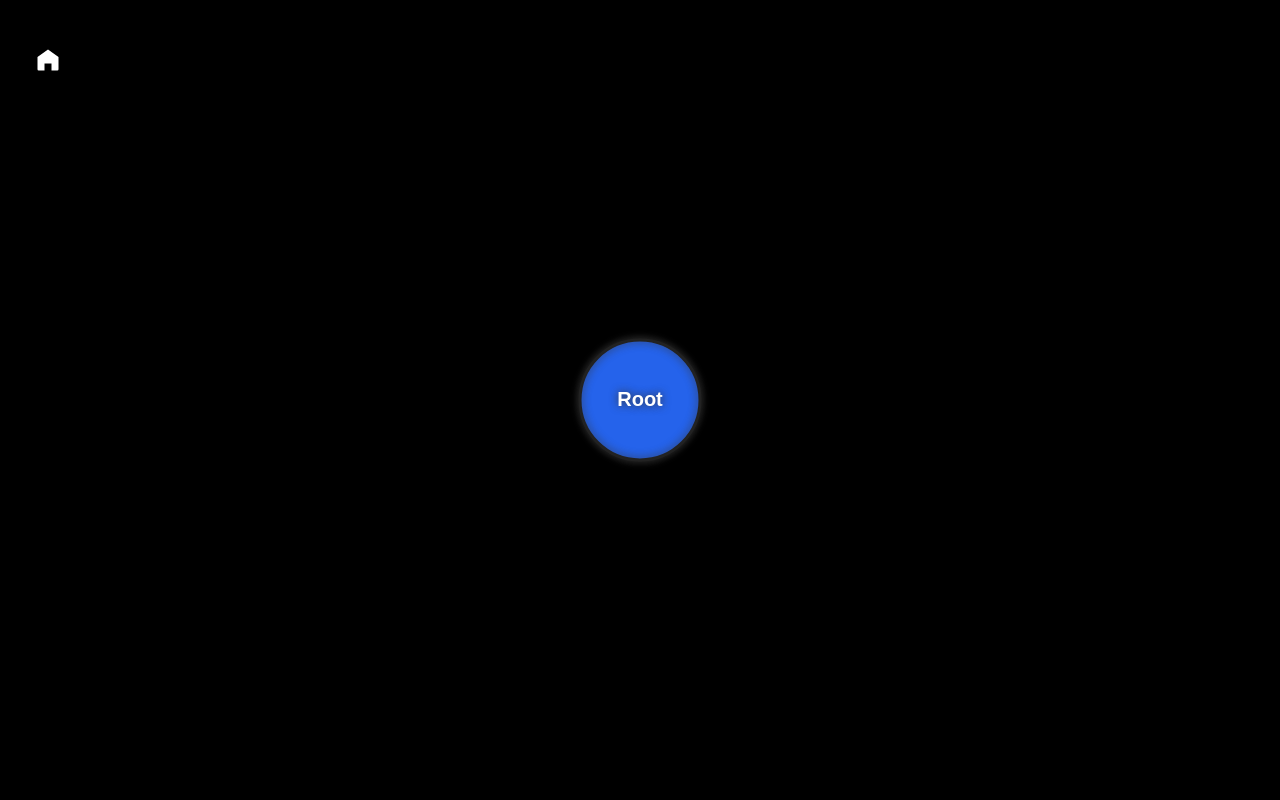
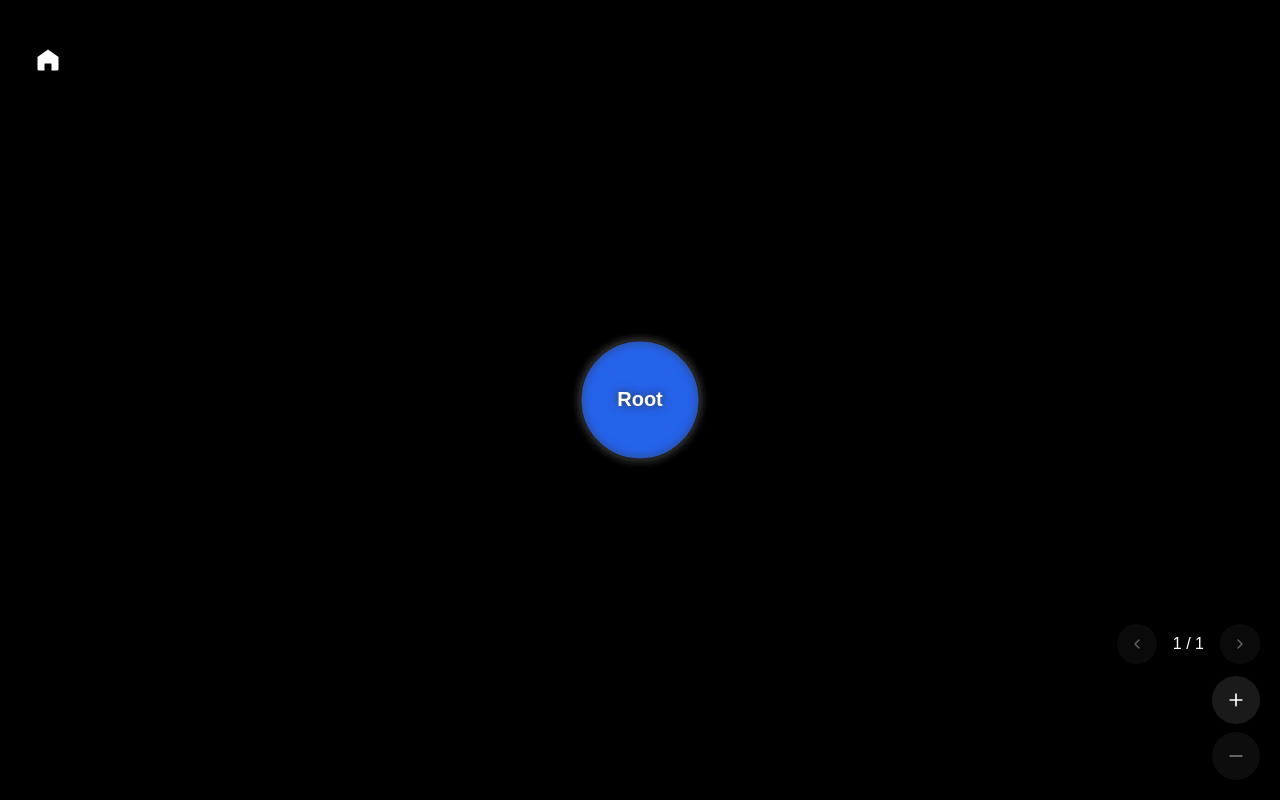
Before and after one commit to aniket4518/visualli.ai, a Next.js app: page / in a window 1280 px wide. Built offline with nearby package versions, Linux system fonts and the light colour scheme.

Commit message:
added the required feature

```diff
--- a/components/a-iflowchart.tsx
+++ b/components/a-iflowchart.tsx
@@ -37,6 +37,11 @@ export default function AiFlowchart({ tree }: { tree: FlowNode }) {
 	const [childrenScale, setChildrenScale] = useState(0)
 	const [childrenFade, setChildrenFade] = useState(0)
 	const [showChildren, setShowChildren] = useState(false)
+	const [zoomLevel, setZoomLevel] = useState<number>(0) // NEW: track zoom level (0 = only root layer visible). Each level visually doubles scale.
+
+	// NEW: track which visible node is focused (for choosing which branch to drill)
+	const [focusedIndex, setFocusedIndex] = useState<number>(0)
+	const focusedId = nodes[focusedIndex]?.id ?? null
 
 	// Find node by id within passed tree
 	function findNodeById(node: FlowNode | null, id: string): FlowNode | null {
@@ -51,7 +56,7 @@ export default function AiFlowchart({ tree }: { tree: FlowNode }) {
 		return null
 	}
 
-	// Path root id
+	// Path root -> id
 	function getNodePath(node: FlowNode, id: string, path: FlowNode[] = []): FlowNode[] {
 		if (!node) return []
 		if (node.id === id) return [...path, node]
@@ -74,6 +79,7 @@ export default function AiFlowchart({ tree }: { tree: FlowNode }) {
 		return node ? node.color : "#000"
 	}
 
+	// Compute nodes to show
 	function getNodesToShow(): FlowNode[] {
 		const canvas = canvasRef.current
 		if (!canvas) return []
@@ -82,6 +88,7 @@ export default function AiFlowchart({ tree }: { tree: FlowNode }) {
 		const centerX = width / 2
 		const centerY = height / 2
 
+		// root view
 		if (!selectedId && (!currentNode || currentNode.id === tree.id)) {
 			return [{ ...tree, x: centerX, y: centerY }]
 		}
@@ -89,9 +96,14 @@ export default function AiFlowchart({ tree }: { tree: FlowNode }) {
 		const nodeToCheck = selectedId ? findNodeById(tree, selectedId) : currentNode
 		if (!nodeToCheck) return [{ ...tree, x: centerX, y: centerY }]
 
+		// If node has children -> show them
 		if (nodeToCheck.children && nodeToCheck.children.length > 0) {
 			const count = nodeToCheck.children.length
-			const spacing = 200
+			// RESPONSIVE spacing: spread across canvas but keep a reasonable min gap
+			const maxSpacing = 300
+			const minSpacing = 120
+			const available = Math.max(width - 200, 400)
+			const spacing = Math.max(minSpacing, Math.min(maxSpacing, available / Math.max(1, count)))
 			return nodeToCheck.children.map((c, i) => ({
 				...c,
 				x: centerX + (i - (count - 1) / 2) * spacing,
@@ -99,13 +111,16 @@ export default function AiFlowchart({ tree }: { tree: FlowNode }) {
 			}))
 		}
 
-		// Otherwise show parent's children (siblings)
+		// Otherwise show parent's children (siblings),
 		const path = getNodePath(tree, nodeToCheck.id)
 		if (path.length >= 2) {
 			const parent = path[path.length - 2]
 			if (parent.children && parent.children.length > 0) {
 				const count = parent.children.length
-				const spacing = 200
+				const maxSpacing = 300
+				const minSpacing = 120
+				const available = Math.max(width - 200, 400)
+				const spacing = Math.max(minSpacing, Math.min(maxSpacing, available / Math.max(1, count)))
 				return parent.children.map((c, i) => ({
 					...c,
 					x: centerX + (i - (count - 1) / 2) * spacing,
@@ -114,10 +129,11 @@ export default function AiFlowchart({ tree }: { tree: FlowNode }) {
 			}
 		}
 
+		// Fallback to root
 		return [{ ...tree, x: centerX, y: centerY }]
 	}
 
-	// Draw single
+	// Draw single node (highlight if focused / selected)
 	function drawNode(ctx: CanvasRenderingContext2D, node: FlowNode, nodeScale = 1, nodeFade = 1) {
 		const radius = 60 * nodeScale
 		ctx.save()
@@ -128,9 +144,32 @@ export default function AiFlowchart({ tree }: { tree: FlowNode }) {
 		ctx.shadowColor = "#333"
 		ctx.shadowBlur = 8
 		ctx.fill()
-		ctx.lineWidth = 3
-		ctx.strokeStyle = "#222"
-		ctx.stroke()
+
+		// Only the selected node shows a white outer border.
+		// Focused node (focusedId) no longer receives a white border to avoid always-highlighting the first node.
+		if (selectedId === node.id) {
+			// outer white ring
+			ctx.beginPath()
+			ctx.arc(node.x!, node.y!, radius + 6, 0, 2 * Math.PI)
+			ctx.lineWidth = 6
+			ctx.strokeStyle = "#fff"
+			ctx.stroke()
+
+			// inner separator stroke
+			ctx.beginPath()
+			ctx.arc(node.x!, node.y!, radius, 0, 2 * Math.PI)
+			ctx.lineWidth = 3
+			ctx.strokeStyle = "#222"
+			ctx.stroke()
+		} else {
+			// default border for non-selected nodes
+			ctx.beginPath()
+			ctx.arc(node.x!, node.y!, radius, 0, 2 * Math.PI)
+			ctx.lineWidth = 3
+			ctx.strokeStyle = "#222"
+			ctx.stroke()
+		}
+
 		ctx.globalAlpha = 1
 		ctx.fillStyle = "#fff"
 		ctx.font = `bold ${20 * nodeScale}px sans-serif`
@@ -142,11 +181,13 @@ export default function AiFlowchart({ tree }: { tree: FlowNode }) {
 
 	// Update visible nodes when selection/current changes
 	useEffect(() => {
-		setNodes(getNodesToShow())
-
+		const next = getNodesToShow()
+		setNodes(next)
+		// reset focused index when visible nodes change
+		setFocusedIndex(0)
 	}, [canvasRef.current, currentNode, selectedId, tree])
 
-	// Resize canvas
+	// Resize canvas backing store
 	useEffect(() => {
 		const canvas = canvasRef.current
 		if (!canvas) return
@@ -160,6 +201,7 @@ export default function AiFlowchart({ tree }: { tree: FlowNode }) {
 		return () => window.removeEventListener("resize", setSize)
 	}, [tree])
 
+	// Simple animation control (kept)
 	useEffect(() => {
 		if (!animating) return
 		let frame = 0
@@ -184,6 +226,9 @@ export default function AiFlowchart({ tree }: { tree: FlowNode }) {
 		}
 		animate()
 	}, [animating])
+
+	// Draw loop — apply global visual zoom based on zoomLevel, but only when zoomLevel
+	// exceeds the baseline for the currently reached layer (so nodes start at scale 1 when reached).
 	useEffect(() => {
 		const canvas = canvasRef.current
 		if (!canvas) return
@@ -191,7 +236,16 @@ export default function AiFlowchart({ tree }: { tree: FlowNode }) {
 		if (!ctx) return
 		ctx.clearRect(0, 0, canvas.width, canvas.height)
 
+		// Determine base level for the current view:
+		// - if a node is selected (we're viewing its children) use that node's level
+		// - otherwise use currentNode.level
+		const selectedNode = selectedId ? findNodeById(tree, selectedId) : null
+		const baseLevel = selectedNode ? selectedNode.level : currentNode?.level ?? 0
 
+		// multiplier applies only when zoomLevel goes beyond (baseLevel + 1).
+		const computeMultiplier = () => Math.pow(2, Math.max(0, zoomLevel - (baseLevel + 1)))
+
+		// When selectedId (forward animation) we draw selected node centered + animating children
 		if (selectedId && !showChildren) {
 			const width = canvas.width
 			const height = canvas.height
@@ -199,90 +253,30 @@ export default function AiFlowchart({ tree }: { tree: FlowNode }) {
 			const centerY = height / 2
 			const node = findNodeById(tree, selectedId)
 			if (node) {
-				drawNode(ctx, { ...node, x: centerX, y: centerY }, scale, fade)
+				const multiplier = computeMultiplier()
+				// selected node should appear at scale 1 when reached; animation 'scale' still used for the forward animation,
+			 drawNode(ctx, { ...node, x: centerX, y: centerY }, scale * multiplier, fade)
 				const childrenArr = node.children ?? []
 				const count = childrenArr.length
+				// spacing remains responsive/consistent with other code
 				const spacing = 200
 				childrenArr.forEach((child, idx) => {
 					const targetX = centerX + (idx - (count - 1) / 2) * spacing
 					const targetY = centerY
 					const animX = centerX + (targetX - centerX) * childrenScale
 					const animY = centerY + (targetY - centerY) * childrenScale
-					drawNode(ctx, { ...child, x: animX, y: animY }, childrenScale, childrenFade)
+					// children's animation scale combined with multiplier (multiplier will be 1 unless zoomLevel > baseline)
+					drawNode(ctx, { ...child, x: animX, y: animY }, childrenScale * multiplier, childrenFade)
 				})
 			}
 			return
 		}
 
-		nodes.forEach(n => drawNode(ctx, n, 1, 1))
-	}, [nodes, selectedId, animating, fade, scale, childrenScale, childrenFade])
 
-	 //this is handelonclick
-	function handleCanvasClick(e: React.MouseEvent<HTMLCanvasElement>) {
-		const canvas = canvasRef.current
-		if (!canvas) return
-		const rect = canvas.getBoundingClientRect()
-		const x = e.clientX - rect.left
-		const y = e.clientY - rect.top
-
-		const visible = nodes.map(n => ({ node: n, x: n.x!, y: n.y!, scale: 1 }))
-		let hit: FlowNode | null = null
-		for (const v of visible) {
-			if (Math.hypot(x - v.x, y - v.y) <= 60 * v.scale) {
-				hit = v.node
-				break
-			}
-		}
-		if (hit) {
-			if (!hit.children || hit.children.length === 0) return
-			// forward
-			setSelectedId(hit.id)
-			setCurrentNode(hit)
-			setAnimating(true)
-			setShowChildren(false)
-			return
-		}
-
-		// backward: if a node was selected (forward anim target)
-		if (selectedId) {
-			// If children are already shown, treat click as close children and go one level up to the selected node
-			if (showChildren) {
-				setSelectedId(null)
-				setShowChildren(false)
-				setAnimating(false)
-				// refresh visible nodes
-				setNodes(getNodesToShow())
-				return
-			}
-			// If children are not yet shown   move up to parent of the selected node
-			const path = getNodePath(tree, selectedId)
-			if (path.length >= 2) {
-				const parent = path[path.length - 2]
-				setCurrentNode(parent)
-				setSelectedId(null)
-				setShowChildren(false)
-				setAnimating(false)
-				return
-			}
-		}
-		// if no selection  but currentNode has parent then move up
-		if (currentNode && currentNode.parentId) {
-			const path = getNodePath(tree, currentNode.id)
-			if (path.length >= 2) {
-				const parent = path[path.length - 2]
-				setCurrentNode(parent)
-				setSelectedId(null)
-				setShowChildren(false)
-				setAnimating(false)
-				return
-			}
-		}
-		// otherwise reset to root
-		setCurrentNode(tree)
-		setSelectedId(null)
-		setShowChildren(false)
-		setAnimating(false)
-	}
+		// compute multiplier once it will be 1 when zoomLevel base baseline
+		const multiplier = computeMultiplier()
+		nodes.forEach(n => drawNode(ctx, n, 1 * multiplier, 1))
+	}, [nodes, selectedId, animating, fade, scale, childrenScale, childrenFade, zoomLevel, currentNode, tree])
 
 	// goHome handler
 	function goHome() {
@@ -290,10 +284,82 @@ export default function AiFlowchart({ tree }: { tree: FlowNode }) {
 		setSelectedId(null)
 		setShowChildren(false)
 		setAnimating(false)
+		setZoomLevel(0)
+	}
+
+	//   selection controls for visible nodes
+	function prevVisible() {
+		if (nodes.length <= 1) return
+		setFocusedIndex(i => Math.max(0, i - 1))
+	}
+	function nextVisible() {
+		if (nodes.length <= 1) return
+		setFocusedIndex(i => Math.min(nodes.length - 1, i + 1))
+	}
+
+	// NEW: zoom in/out handlers that use focused node when drilling
+	function zoomIn() {
+		const z = zoomLevel
+		const focus = currentNode ?? tree
+
+		// if at root level -> show root's children (no drilling yet)
+		if (z === 0) {
+			if (focus.children && focus.children.length > 0) {
+				// reveal layer1 (animation from root)
+				setSelectedId(focus.id)
+				setAnimating(true)
+				setZoomLevel(1)
+			}
+			return
+		}
+
+		// deeper zoom: pick the focused visible node to drill into
+		const visible = nodes
+		const nodeToDrill = visible[focusedIndex] ?? visible[0]
+		if (nodeToDrill && nodeToDrill.children && nodeToDrill.children.length > 0) {
+			setSelectedId(nodeToDrill.id)
+			setCurrentNode(nodeToDrill)
+			setAnimating(true)
+			setShowChildren(false)
+			setZoomLevel(z + 1)
+		}
+	}
+
+	function zoomOut() {
+		const z = zoomLevel
+		if (z <= 0) return
+		if (z === 1) {
+			setCurrentNode(tree)
+			setSelectedId(null)
+			setShowChildren(false)
+			setAnimating(false)
+			setZoomLevel(0)
+			setNodes(getNodesToShow())
+			return
+		}
+		const path = getNodePath(tree, currentNode.id)
+		if (path.length >= 2) {
+			const parent = path[path.length - 2]
+			// Keep the parent selected and show its children so we stay on that layer
+			setCurrentNode(parent)
+			setSelectedId(parent.id)
+			setShowChildren(true)
+			setAnimating(false)
+			setZoomLevel(z - 1)
+			setNodes(getNodesToShow())
+		} else {
+			setCurrentNode(tree)
+			setSelectedId(null)
+			setShowChildren(false)
+			setAnimating(false)
+			setZoomLevel(0)
+			setNodes(getNodesToShow())
+		}
 	}
 
 	return (
 		<div className="fixed inset-0 w-screen h-screen relative" style={{ background: getCanvasBg() }}>
+
 			<button
 				type="button"
 				onClick={goHome}
@@ -301,15 +367,65 @@ export default function AiFlowchart({ tree }: { tree: FlowNode }) {
 				aria-label="Go to root"
 				className="fixed top-5 left-2 h-20 w-20 z-50 flex items-center justify-center rounded-full cursor-pointer "
 			>
-
 				<HomeIcon size={28} className="text-white" />
 			</button>
 
+			<div className="fixed bottom-5 right-5 z-50 flex flex-col items-end gap-2">
+
+				<div className="flex gap-2 mb-1">
+					<button
+						type="button"
+						onClick={prevVisible}
+						disabled={nodes.length <= 1 || focusedIndex === 0}
+						className="h-10 w-10 rounded-full bg-white/10 hover:bg-white/20 flex items-center justify-center text-white disabled:opacity-40"
+						aria-label="Previous visible"
+					>
+						<svg width="16" height="16" viewBox="0 0 24 24" fill="none"><path d="M15 18l-6-6 6-6" stroke="currentColor" strokeWidth="2" strokeLinecap="round" strokeLinejoin="round"/></svg>
+					</button>
+					<span className="text-white flex items-center px-2">{nodes.length > 0 ? `${focusedIndex + 1} / ${nodes.length}` : ""}</span>
+					<button
+						type="button"
+						onClick={nextVisible}
+						disabled={nodes.length <= 1 || focusedIndex === nodes.length - 1}
+						className="h-10 w-10 rounded-full bg-white/10 hover:bg-white/20 flex items-center justify-center text-white disabled:opacity-40"
+						aria-label="Next visible"
+					>
+						<svg width="16" height="16" viewBox="0 0 24 24" fill="none"><path d="M9 6l6 6-6 6" stroke="currentColor" strokeWidth="2" strokeLinecap="round" strokeLinejoin="round"/></svg>
+					</button>
+				</div>
+
+				<div className="flex flex-col gap-2">
+					<button
+						type="button"
+						onClick={zoomIn}
+						title="Zoom in"
+						aria-label="Zoom in"
+						className="h-12 w-12 rounded-full bg-white/10 hover:bg-white/20 flex items-center justify-center text-white"
+					>
+
+						<svg width="20" height="20" viewBox="0 0 24 24" fill="none" xmlns="http://www.w3.org/2000/svg">
+							<path d="M12 5v14M5 12h14" stroke="currentColor" strokeWidth="2" strokeLinecap="round" strokeLinejoin="round" />
+						</svg>
+					</button>
+					<button
+						type="button"
+						onClick={zoomOut}
+						title="Zoom out"
+						aria-label="Zoom out"
+						className={`h-12 w-12 rounded-full bg-white/10 hover:bg-white/20 flex items-center justify-center text-white ${zoomLevel === 0 ? "opacity-50 pointer-events-none" : ""}`}
+					>
+						{/* minus icon */}
+						<svg width="20" height="20" viewBox="0 0 24 24" fill="none" xmlns="http://www.w3.org/2000/svg">
+							<path d="M5 12h14" stroke="currentColor" strokeWidth="2" strokeLinecap="round" strokeLinejoin="round" />
+						</svg>
+					</button>
+				</div>
+			</div>
+
 			<canvas
 				ref={canvasRef}
-				className="w-full h-full cursor-pointer"
+				className="w-full h-full cursor-default"
 				style={{ position: "absolute", top: 0, left: 0 }}
-				onClick={handleCanvasClick}
 			/>
 		</div>
 	)
```
